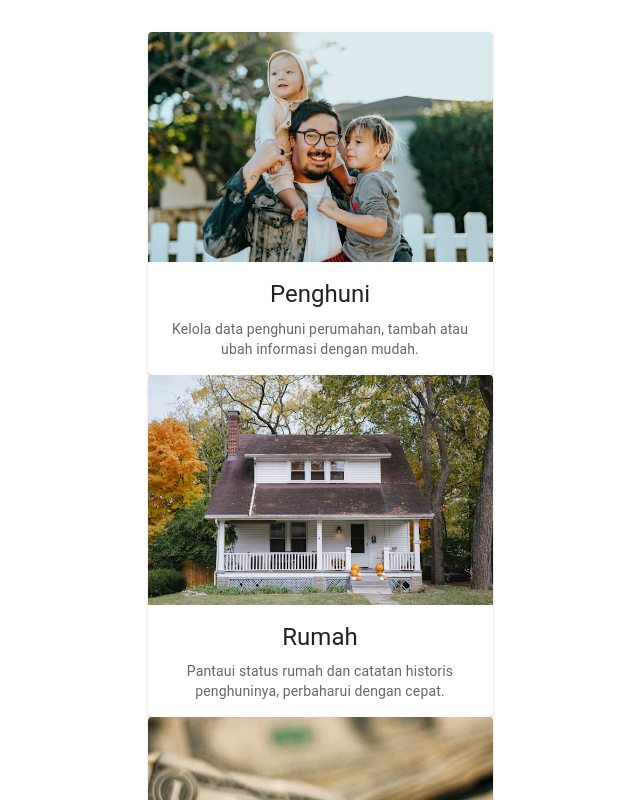
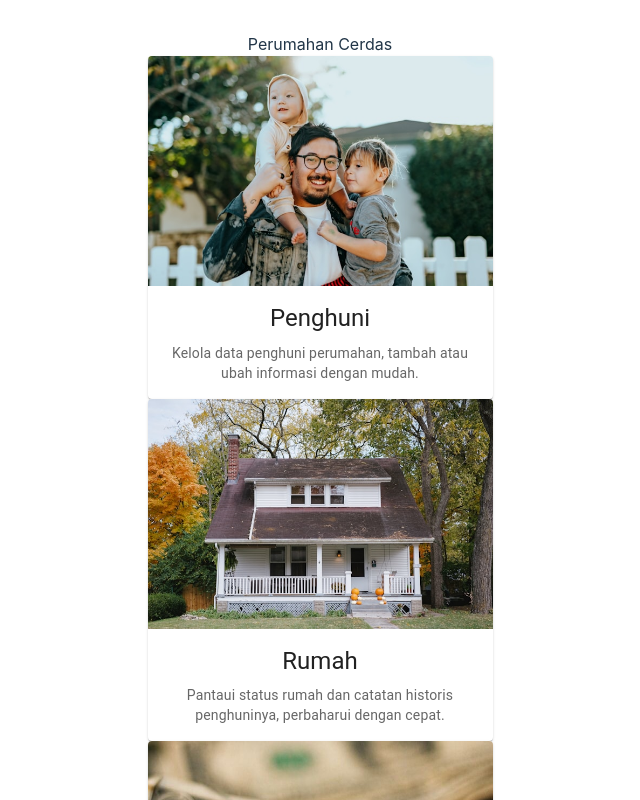
Before and after one commit to musyaffacm/perumahan-cerdas-fe, a React (Vite) app: page / in a window 1280 px wide. Shown: the top 800 px of the page, without its empty margins (320-960 px from the left). Built offline with nearby package versions, Linux system fonts and the light colour scheme.

Commit message:
add title for home

```diff
--- a/src/pages/Home.jsx
+++ b/src/pages/Home.jsx
@@ -10,6 +10,10 @@ import { useNavigate } from "react-router-dom";
 const Home = () => {
   const navigate = useNavigate();
   return (
+    <div className="space-y-8">
+      <div className="w-full text-center text-gray-950 font-bold text-5xl">
+        Perumahan Cerdas
+      </div>
       <div className="flex gap-x-5">
         {MENU.map((item, index) => (
           <Card
@@ -36,6 +40,7 @@ const Home = () => {
           </Card>
         ))}
       </div>
+    </div>
   );
 };
 
```
Lines whose indentation alone changed are shown as unchanged.
